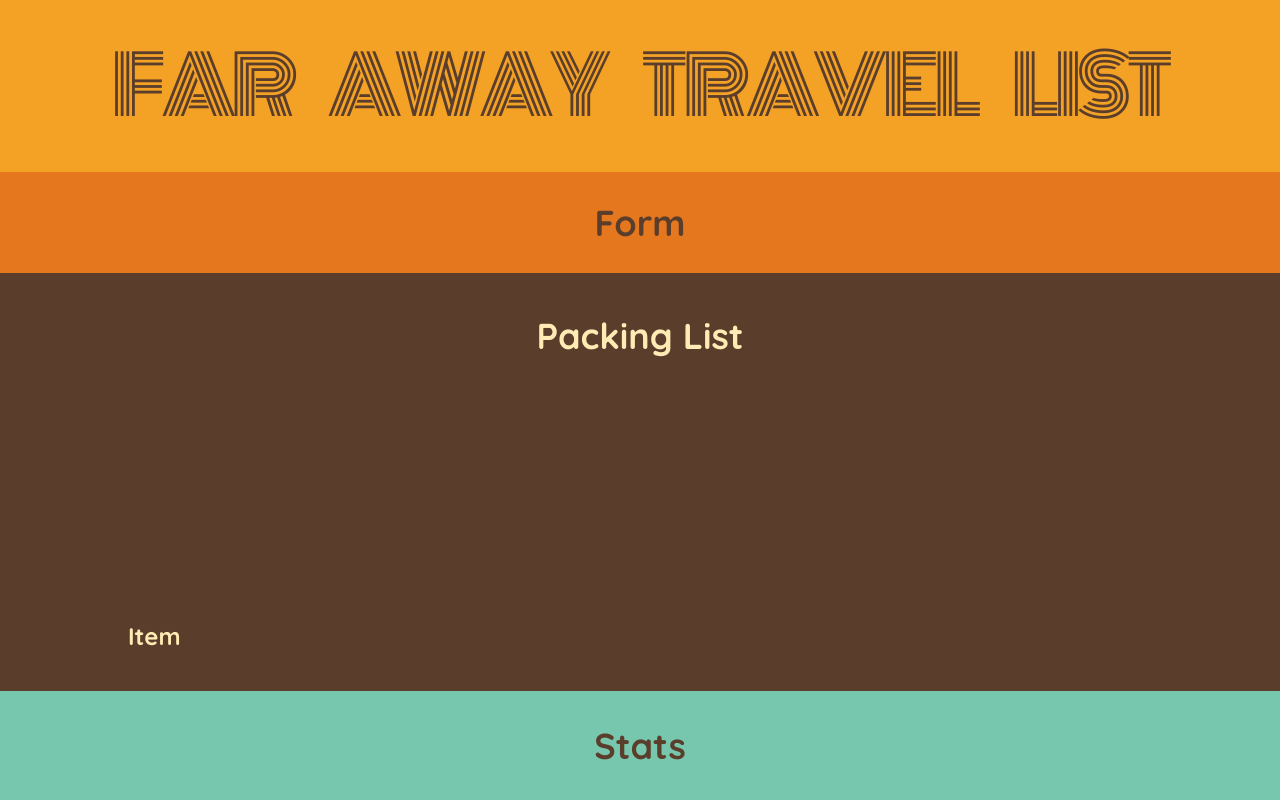
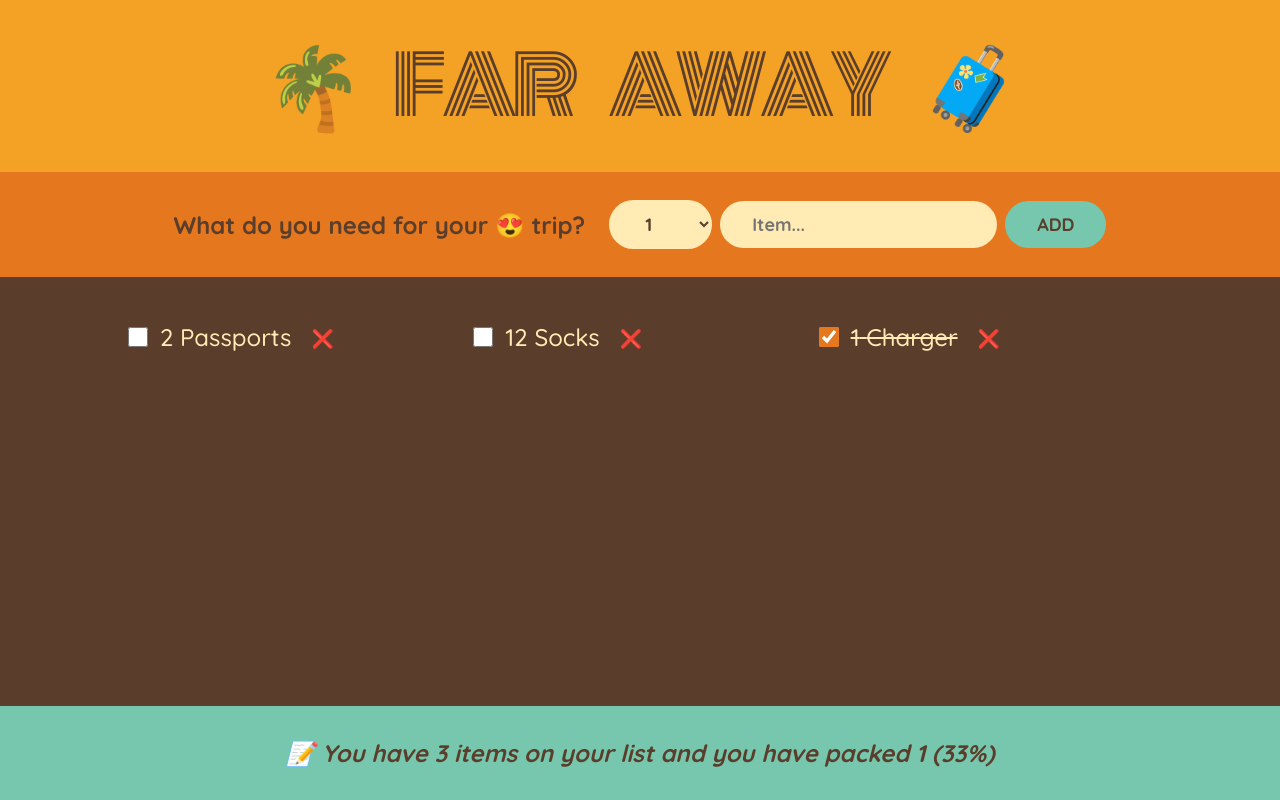
Before and after one commit to DarthWHO/udemy-far-away-travel-list, a React (Vite) app: page / in a window 1280 px wide. Built offline with nearby package versions, Linux system fonts and the light colour scheme.

Commit message:
most ui complete, working on form for adding item

```diff
--- a/src/App.css
+++ b/src/App.css
@@ -1,10 +1,3 @@
-/*
-const initialItems = [
-  { id: 1, description: "Passports", quantity: 2, packed: false },
-  { id: 2, description: "Socks", quantity: 12, packed: false },
-];
-*/
-
 @import url("https://fonts.googleapis.com/css2?family=Monoton&family=Quicksand:wght@500;700&display=swap");
 
 * {
@@ -101,8 +94,6 @@ input {
 .list ul {
   list-style: none;
   width: 80%;
-  overflow: scroll;
-
   display: grid;
   grid-template-columns: repeat(auto-fit, minmax(250px, 1fr));
   gap: 1.2rem;
--- a/src/App.jsx
+++ b/src/App.jsx
@@ -1,20 +1,65 @@
-import { useState } from 'react'
-import './App.css'
-import Logo from './components/Logo'
-import Form from './components/Form'
-import PackingList from './components/PackingList'
-import Stats from './components/Stats'
+import { useState } from "react";
+import "./App.css";
+import Logo from "./components/Logo";
+import Form from "./components/Form";
+import PackingList from "./components/PackingList";
+import Stats from "./components/Stats";
+
+const packItems = [
+  {
+    id: crypto.randomUUID(),
+    description: "Passports",
+    quantity: 2,
+    packed: false,
+  },
+  {
+    id: crypto.randomUUID(),
+    description: "Socks",
+    quantity: 12,
+    packed: false,
+  },
+  {
+    id: crypto.randomUUID(),
+    description: "Charger",
+    quantity: 1,
+    packed: true,
+  },
+];
 
 function App() {
+  const [items, setItems] = useState(packItems);
+
+  const handleAddItem = (quantity, description) => {
+    setItems((items) => [
+      ...items,
+      {
+        id: crypto.randomUUID(),
+        description,
+        quantity,
+        packed: false,
+      },
+    ]);
+  };
+
+  const handleToggle = (id) => {
+    setItems(
+      items.map((item) =>
+        item.id === id ? { ...item, packed: !item.packed } : item
+      )
+    );
+  };
+
+  const countedItems = items.length;
+  const packedItems = items.filter((item) => item.packed).length;
 
   return (
     <div className="app">
       <Logo />
-      <Form />
-      <PackingList />
-      <Stats />
+      <Form packItems={packItems} handleAddItem={handleAddItem} />
+      <PackingList packItems={packItems} handleToggle={handleToggle} />
+      <Stats countedItems={countedItems} packedItems={packedItems} />
     </div>
-  )
+  );
 }
 
-export default App
+export default App;
--- a/src/ListItem.jsx
+++ b/src/ListItem.jsx
@@ -1,7 +1,9 @@
-export default function ListItem({item}) {
+export default function ListItem({ id, item, quantity, packed, handleToggle, handleDelete }) {
   return (
     <li>
-      <h3>Item</h3>
+      <input type="checkbox" checked={packed} onChange={() => handleToggle(id)} />
+      <span style={ packed ? { textDecoration: "line-through" } : { textDecoration: "none" } }>{quantity} {item}</span>
+      <button>❌</button>
     </li>
   );
 }
--- a/src/components/Form.jsx
+++ b/src/components/Form.jsx
@@ -1,7 +1,25 @@
-export default function Form() {
+export default function Form({ packItems, handleAddItem }) {
+  const quantities = [1, 2, 3, 4, 5, 6, 7, 8, 9, 10];
+  const quantity = 1;
+  const description = "";
+
   return (
-    <div className="add-form">
-      <h2>Form</h2>
-    </div>
+    <form className="add-form">
+      <h3>What do you need for your 😍 trip? </h3>
+      <select name="quantity" id="quantity">
+        {quantities.map((num) => (
+          <option key={num} value={num}>
+            {num}
+          </option>
+        ))}
+      </select>
+      <input
+        type="text"
+        placeholder="Item..."
+        name="description"
+        id="description"
+      />
+      <button onClick={() => handleAddItem(quantity, description)}>Add</button>
+    </form>
   );
 }
--- a/src/components/Logo.jsx
+++ b/src/components/Logo.jsx
@@ -1,7 +1,7 @@
 export default function Logo() {
   return (
     <div className="logo">
-      <h1>Far Away Travel List</h1>
+      <h1>🌴 Far Away 🧳</h1>
     </div>
   )
 }
--- a/src/components/PackingList.jsx
+++ b/src/components/PackingList.jsx
@@ -1,12 +1,19 @@
 import ListItem from "../ListItem";
 
-export default function PackingList() {
+export default function PackingList({ packItems, handleToggle }) {
+  const listItems = packItems.map((item) => (
+    <ListItem
+      key={item.id}
+      quantity={item.quantity}
+      item={item.description}
+      packed={item.packed}
+      handleToggle={handleToggle}
+    />
+  ));
+
   return (
     <div className="list">
-      <h2>Packing List</h2>
-      <ul>
-        <ListItem />
-      </ul>
+      <ul>{listItems}</ul>
     </div>
   );
 }
--- a/src/components/Stats.jsx
+++ b/src/components/Stats.jsx
@@ -1,7 +1,10 @@
-export default function Stats() {
+export default function Stats({countedItems, packedItems}) {
+  const percentage = !packedItems ? 0 : Math.round((packedItems / countedItems) * 100);
   return (
-    <div className="stats">
-      <h2>Stats</h2>
-    </div>
+    <footer className="stats">
+      <em>
+        📝 You have {countedItems} items on your list and you have packed {packedItems} ({percentage}%){" "}
+      </em>
+    </footer>
   );
 }
```
